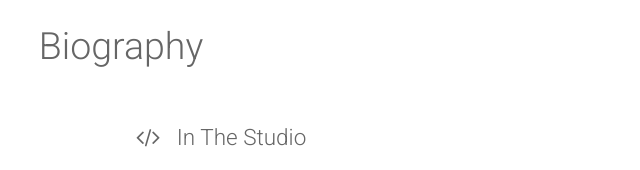
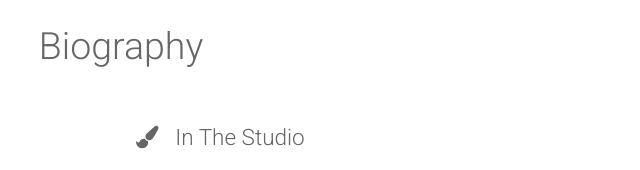
Before and after one commit to jonathandraws/jonathandraws.github.io, a plain HTML site: page sample_new.html in a window 1280 px wide. Shown: the part 2300-2470 px from the top of the page, 519-1159 px from the left. Drawn offline with Linux system fonts and the light colour scheme.

Commit message:
fa fa-paint-brush

```diff
--- a/sample_new.html
+++ b/sample_new.html
@@ -210,7 +210,7 @@
 
   </div>
   <div class="col-sm-6 wowload fadeInRight">
-  <h4><i class="fa fa-code"></i> In The Studio</h4>
+  <h4><i class="fa fa-paint-brush"></i> In The Studio</h4>
   <img src = "jbstudio.jpg">
   </div>
   </div>
```
